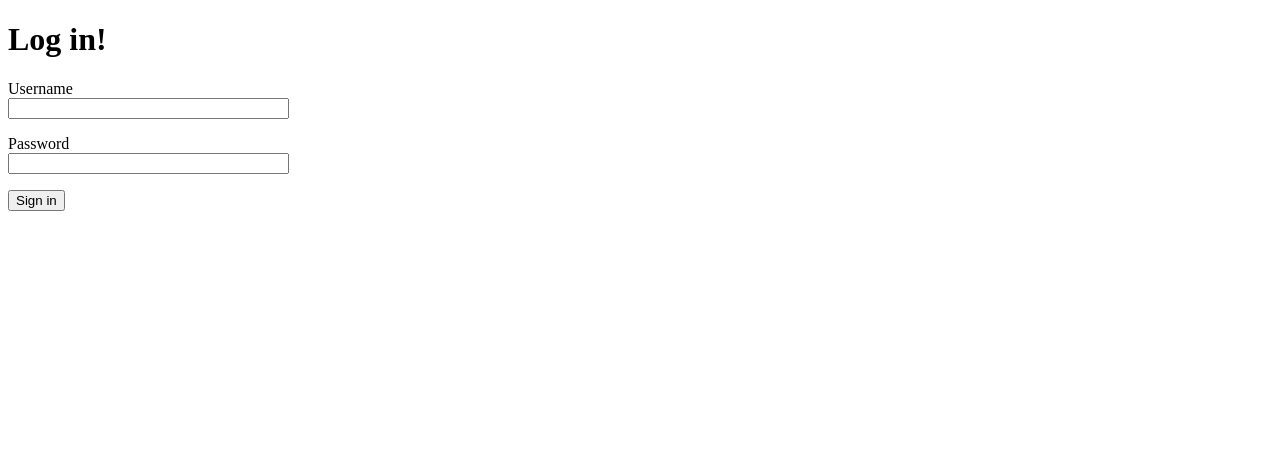
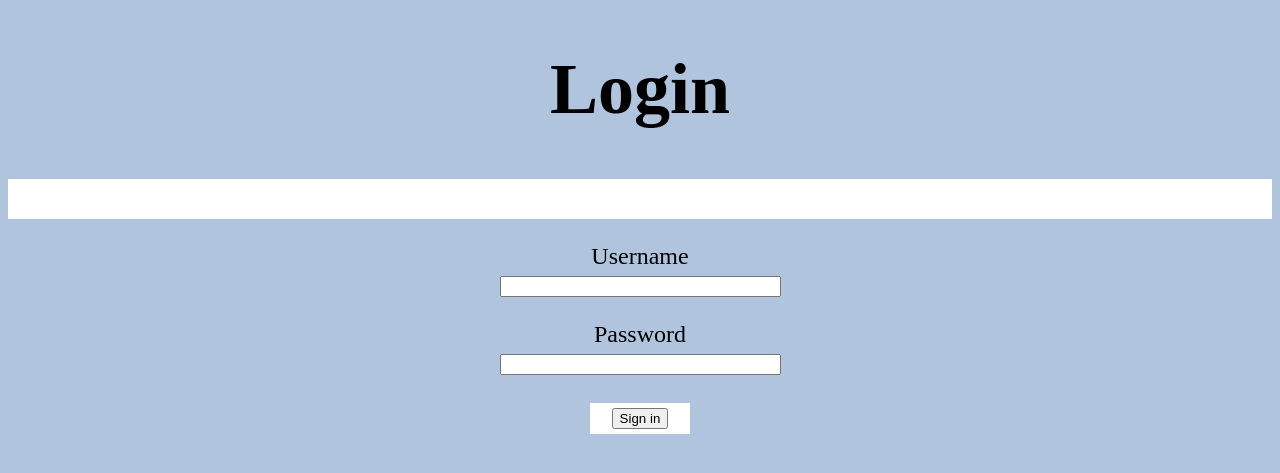
Before and after one commit to Ravioli45/server-monitor-tool, a Flask app: page /login in a window 1280 px wide. Shown: the top 473 px of the page. Run offline with Flask 3, Linux system fonts and the light colour scheme.

Commit message:
Front End With Pretty-fied Log In

```diff
--- a/app/templates/index.html
+++ b/app/templates/index.html
@@ -13,7 +13,7 @@
                 margin : 100px;
                 padding: 10px;
                 font-size: 40px;
-                font-family: sans-serif;
+                font-family: 'Times New Roman', Times, serif;
 
                 color: black;
                 text-decoration: none;
@@ -24,6 +24,7 @@
             }
             h1{
                 font-size: 72px;
+                font-family: 'Times New Roman', Times, serif;
             }
         </style>
     </head>
--- a/app/templates/login.html
+++ b/app/templates/login.html
@@ -1,10 +1,51 @@
 <!DOCTYPE html>
 <html lang="en">
 
+<head>
+    <style>
+        li{
+            font-size: 32px;
+        }
+        .title{
+            text-align: center;
+            font-size: 72px;
+            font-family: 'Times New Roman', Times, serif;
+        }
+        .msg{
+            padding: 20px;
+            text-align: center;
+            background-color: white;
+        }
+        .textBox{
+            text-align: center;
+            background-color: lightsteelblue;
+        }
+        body{
+           background-color: lightsteelblue;
+        }
+        p{
+            font-size: 24px;
+
+            font-family: 'Times New Roman', Times, serif;
+        }
+        .button{
+            background-color: #ffffff;
+            border: none;
+            color: white;
+            padding: 5px 22px;
+            text-align: center;
+            text-decoration: none;
+            display: inline-block;
+            font-size: 16px;
+            margin: 4px 2px;
+            cursor: pointer;
+        }
+    </style>
+</head>
     <body>
 
-        <h1>Log in!</h1>
-
+        <h1 class = 'title'>Login</h1>
+        <div class = 'msg'>
         {% with messages = get_flashed_messages() %}
 
         {% if messages %}
@@ -17,7 +58,9 @@
         </ul>
         {% endif %}
         {% endwith %}
+    </div>
 
+    <div class = 'textBox'>
         <form method="post">
 
             {{ form.hidden_tag() }}
@@ -41,9 +84,9 @@
                 {% endfor %}
             </p>
 
-            <p> {{ form.submit }} </p>
+            <button class='button'> {{ form.submit }} </button>
         </form>
-
+    </div>
     </body>
 
 </html>
```
